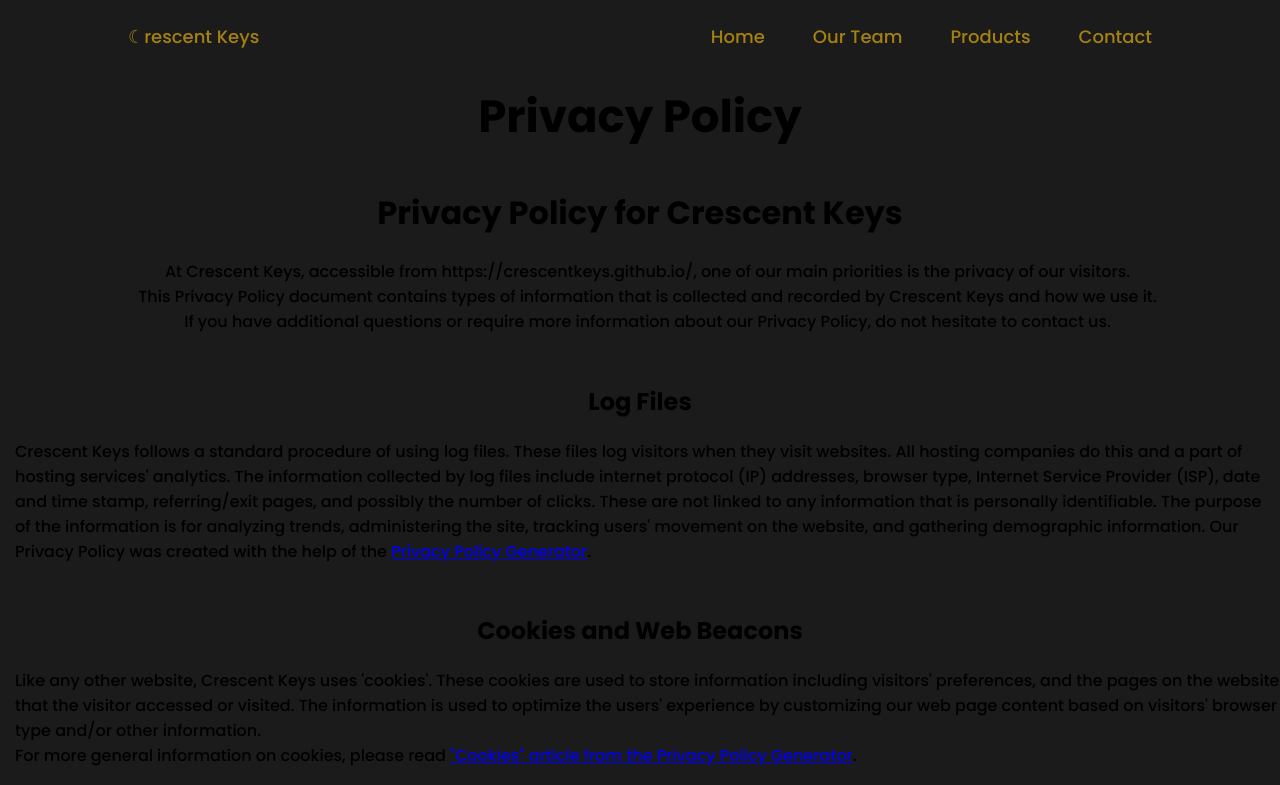
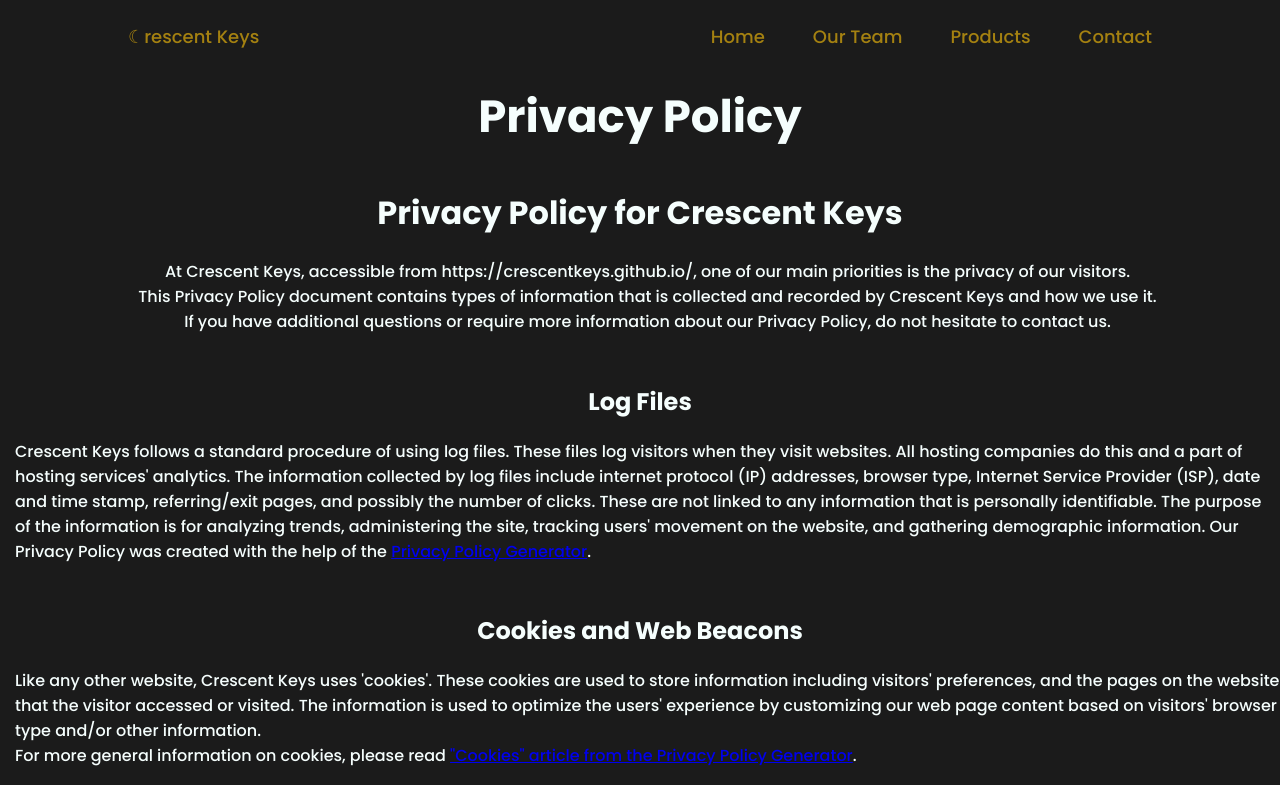
Before and after one commit to CrescentKeys/CrescentKeys.github.io, a plain HTML site: page privacypolicy.html in a window 1280 px wide. Shown: the top 785 px of the page. Drawn offline with nearby package versions, Linux system fonts and the light colour scheme.

Commit message:
Update privacypolicy.css

```diff
--- a/assets/css/privacypolicy.css
+++ b/assets/css/privacypolicy.css
@@ -236,6 +236,7 @@ main h1 {
     justify-content: center;
     align-items: center;
     padding-top: 30px;
+    color: var(--white-color);
 }
 
 main h2 {
@@ -243,10 +244,12 @@ main h2 {
     justify-content: center;
     align-items: center;
     padding-top: 30px;
+    color: var(--white-color);
 }
 
 main p {
     padding-left:  15px;
+    color: var(--white-color);
 }
 
 main .firstblock{
```
